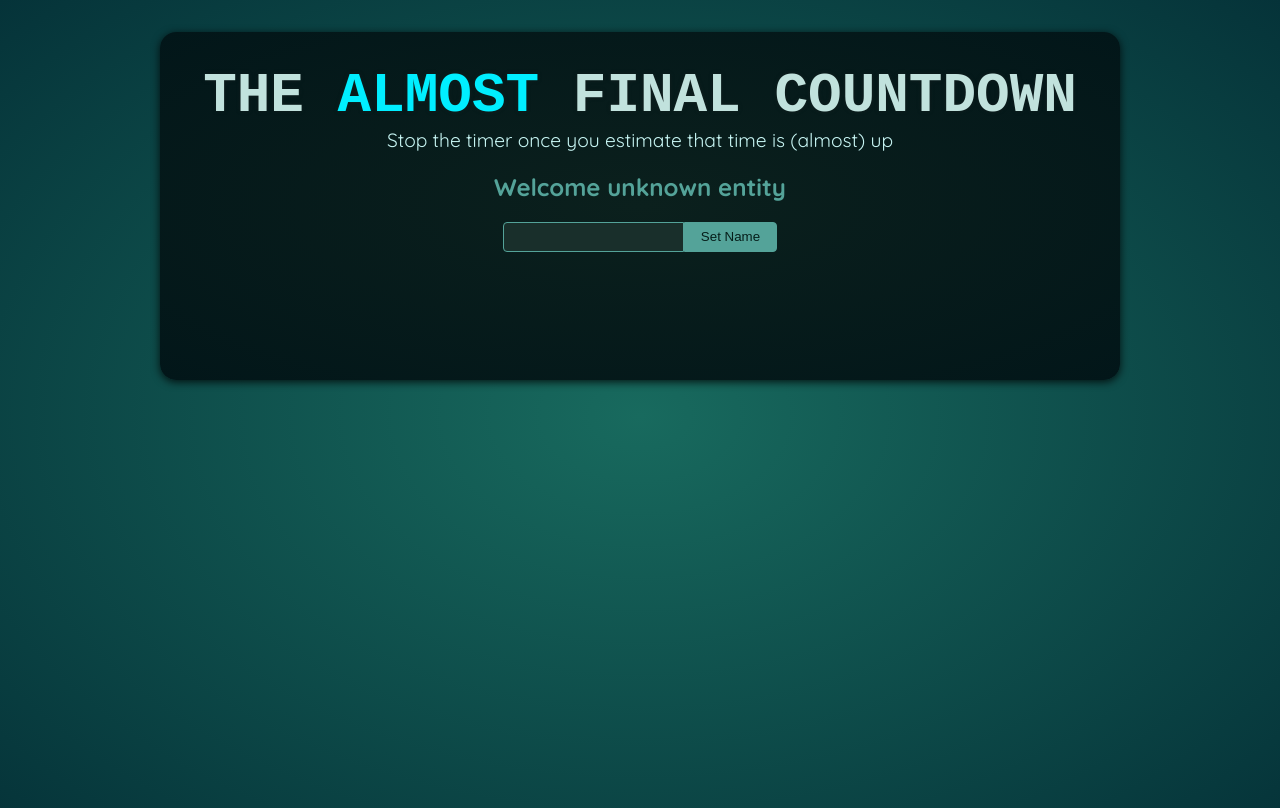
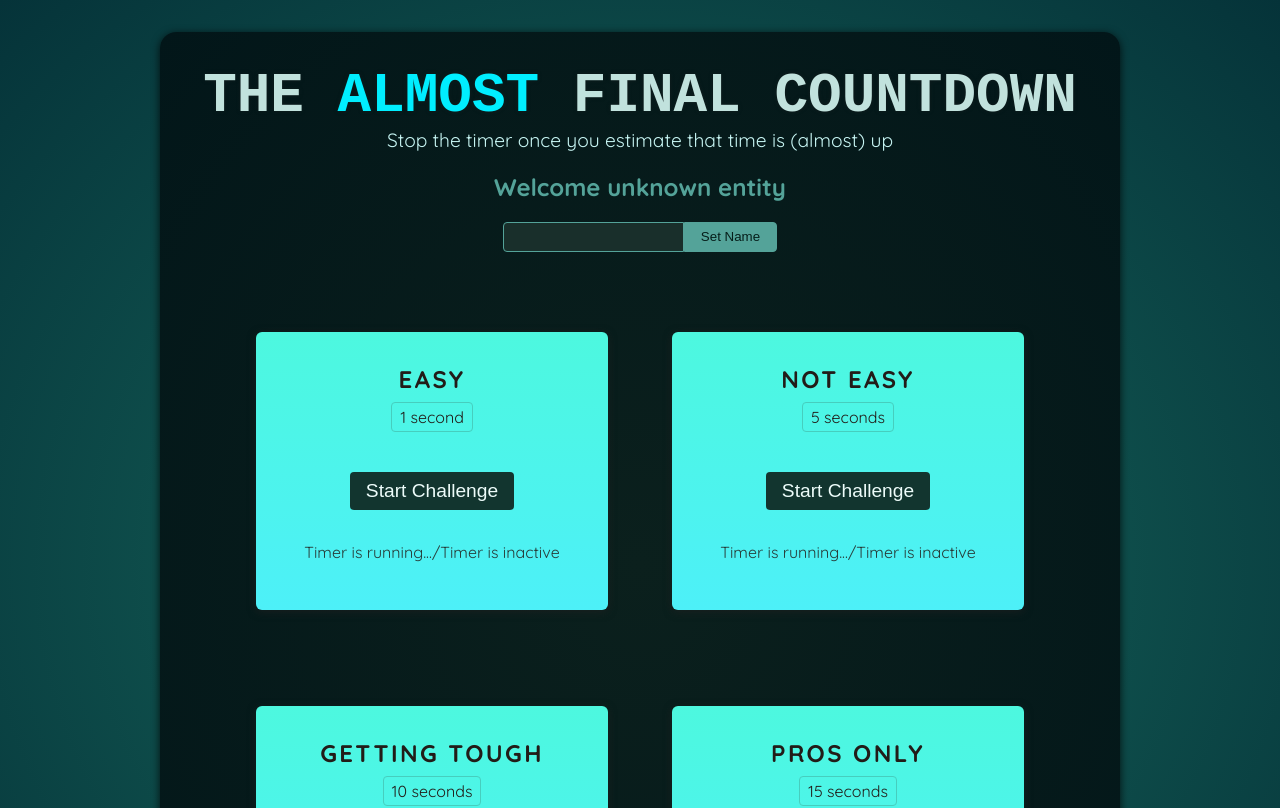
Before and after one commit to Ansh0047/Timer-Challenge, a React (Vite) app: page / in a window 1280 px wide. Shown: the top 808 px of the page. Built offline with nearby package versions, Linux system fonts and the light colour scheme; a web font is replaced by a local one.

Commit message:
Added TimerChallenge Component

```diff
--- a/src/App.jsx
+++ b/src/App.jsx
@@ -1,10 +1,16 @@
 import Player from './components/Player.jsx';
+import TimerChallenge from './components/TimerChallenge.jsx';
 
 function App() {
   return (
     <>
       <Player />
-      <div id="challenges"></div>
+      <div id="challenges">
+        <TimerChallenge titile="Easy" targetTimer={1}/>
+        <TimerChallenge titile="Not Easy" targetTimer={5}/>
+        <TimerChallenge titile="Getting tough" targetTimer={10}/>
+        <TimerChallenge titile="Pros only" targetTimer={15}/>
+      </div>
     </>
   );
 }
--- a/src/components/Player.jsx
+++ b/src/components/Player.jsx
@@ -20,6 +20,7 @@ export default function Player() {
     <section id="player">
       <h2>Welcome {enterPlayerName ?? 'unknown entity'}</h2>
       <p>
+        {/* here i have set the ref prop which will persist a mutable value without causing re-renders.  */}
         <input ref={playerName} type="text"/>
         <button onClick={handleClick}>Set Name</button>
       </p>
--- /dev/null
+++ b/src/components/TimerChallenge.jsx
@@ -0,0 +1,14 @@
+export default function TimerChallenge({titile, targetTimer}){
+    return <section className="challenge">
+        <h2>{titile}</h2>
+        <p className="challenge-time">
+            {targetTimer} second{targetTimer > 1 ? 's' : ''}
+        </p>
+        <p>
+           <button>Start Challenge</button>
+        </p>
+        <p className="active">
+            Timer is running.../Timer is inactive
+        </p>
+    </section>
+}
```
